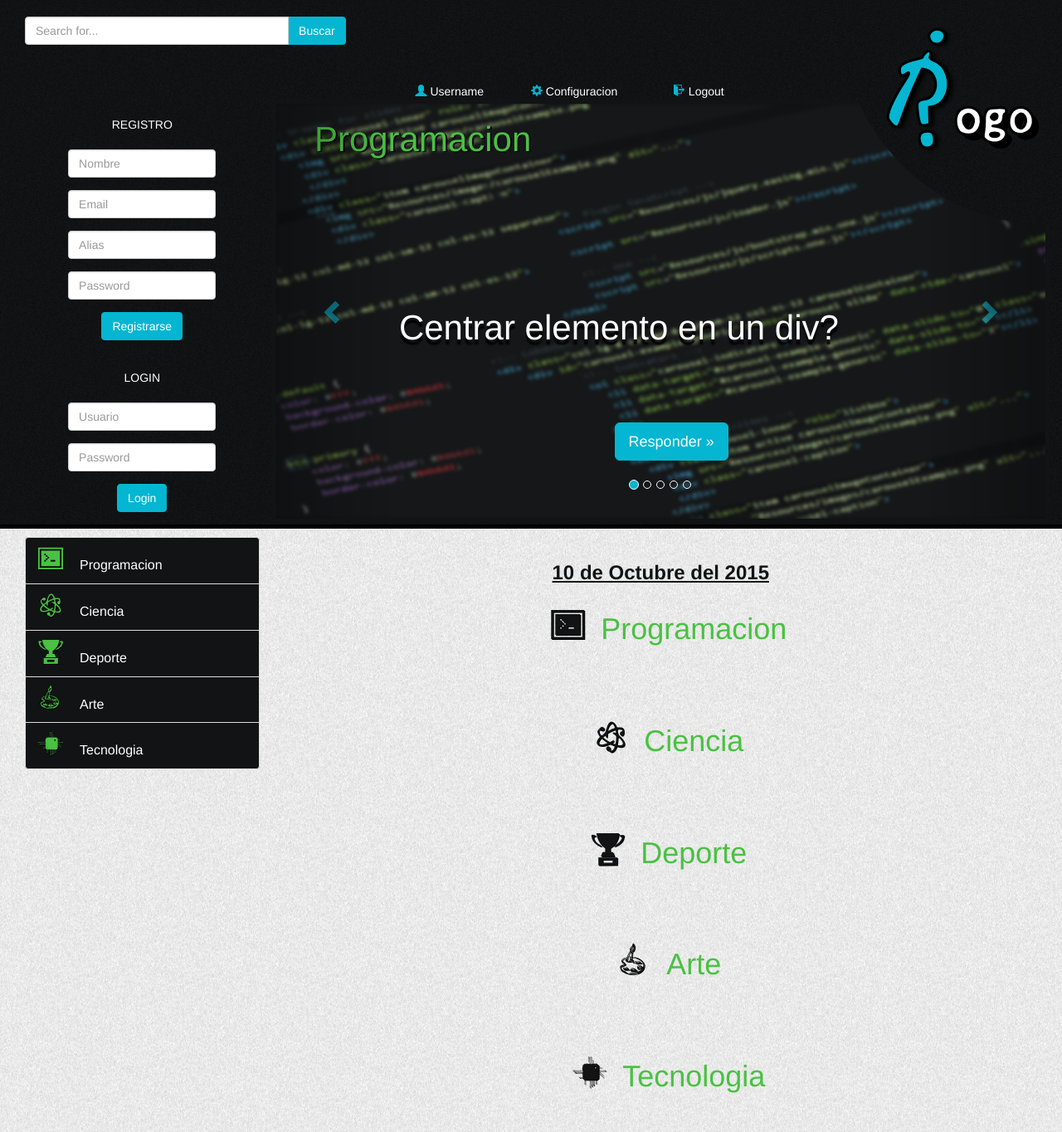
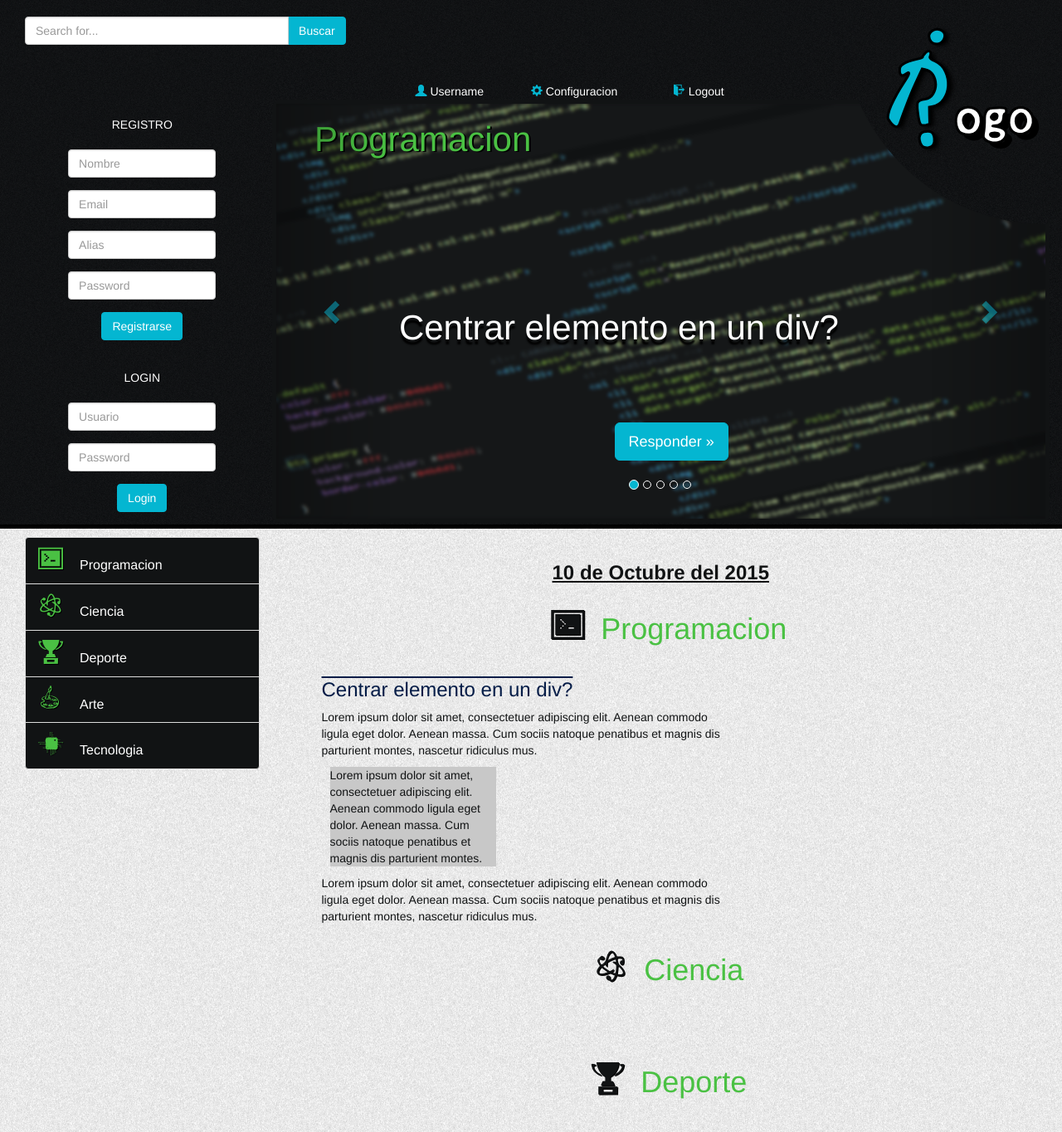
Before and after one commit to msantanagonzalez/rogo, a PHP site: page / in a window 1280 px wide. Shown: the top 1364 px of the page at 83% size. Run offline with PHP 8.4, Linux system fonts and the light colour scheme; some web fonts are replaced.

Commit message:
update on index and styles

```diff
--- a/www/Resources/css/styles.css
+++ b/www/Resources/css/styles.css
@@ -57,7 +57,22 @@ color: #111314;
   text-shadow: 2px 1px 0px #000;
   border-radius: 0px 100px 0px 0px;
 }
-
+.indexPregunta{
+  padding-top: 10px;
+  font-size: 24px;
+  color: #041c47;
+  text-decoration: overline;
+}
+.indexTextoPregunta{
+  max-width: 500px;
+  color: #111314;
+}
+.indexCodigoPregunta{
+  margin-left: 10px;
+  max-width: 200px;
+  background-color: #c8c8c8;
+  color: #111314;
+}
 /* ------------------------- Textures  -----------------------*/
 .bodyNoise{
   background: url(../images/noiseBody.png) repeat center center;
--- a/www/index.php
+++ b/www/index.php
@@ -232,7 +232,7 @@
         <div class="col-lg-12 col-md-12 col-sm-12 col-xs-12">
 
           <!-- Principio Ordenacion Categoria -->
-          <div class="indexCategoriaContainer col-lg-3 col-md-3 col-sm-3 col-xs-3">
+          <div class="indexCategoriaContainer col-lg-3 col-md-3 col-sm-12 col-xs-12">
             <a href="programacion.php" class="list-group-item"><span class="icon-terminal menuIconosCategoria" aria-hidden="true"></span>Programacion</a>
             <a href="ciencia.php" class="list-group-item "><span class="icon-atomIcon menuIconosCategoria"></span>Ciencia</a>
             <a href="deporte.php" class="list-group-item "><span class="icon-trophyIcon2 menuIconosCategoria"></span>Deporte</a>
@@ -248,6 +248,13 @@
                 <!-- Programacion -->
                 <div class="col-lg-12 col-md-12 col-sm-12 col-xs-12 text-center">
                   <h1 class="indexCategoria"><span class="icon-terminal indexIconosCategoria"></span>Programacion</h1>
+                  <!-- PreguntasIndex -->
+                  <div class="col-lg-12 col-md-12 col-sm-12 col-xs-12 text-left">
+                    <h1 class="indexPregunta">Centrar elemento en un div?</h1>
+                    <p class="indexTextoPregunta">Lorem ipsum dolor sit amet, consectetuer adipiscing elit. Aenean commodo ligula eget dolor. Aenean massa. Cum sociis natoque penatibus et magnis dis parturient montes, nascetur ridiculus mus.</p>
+                    <p class="indexCodigoPregunta">Lorem ipsum dolor sit amet, consectetuer adipiscing elit. Aenean commodo ligula eget dolor. Aenean massa. Cum sociis natoque penatibus et magnis dis parturient montes.</p>
+                    <p class="indexTextoPregunta">Lorem ipsum dolor sit amet, consectetuer adipiscing elit. Aenean commodo ligula eget dolor. Aenean massa. Cum sociis natoque penatibus et magnis dis parturient montes, nascetur ridiculus mus.</p>
+                  </div>
                   <BR>
                   <BR>
                   <BR>
```
